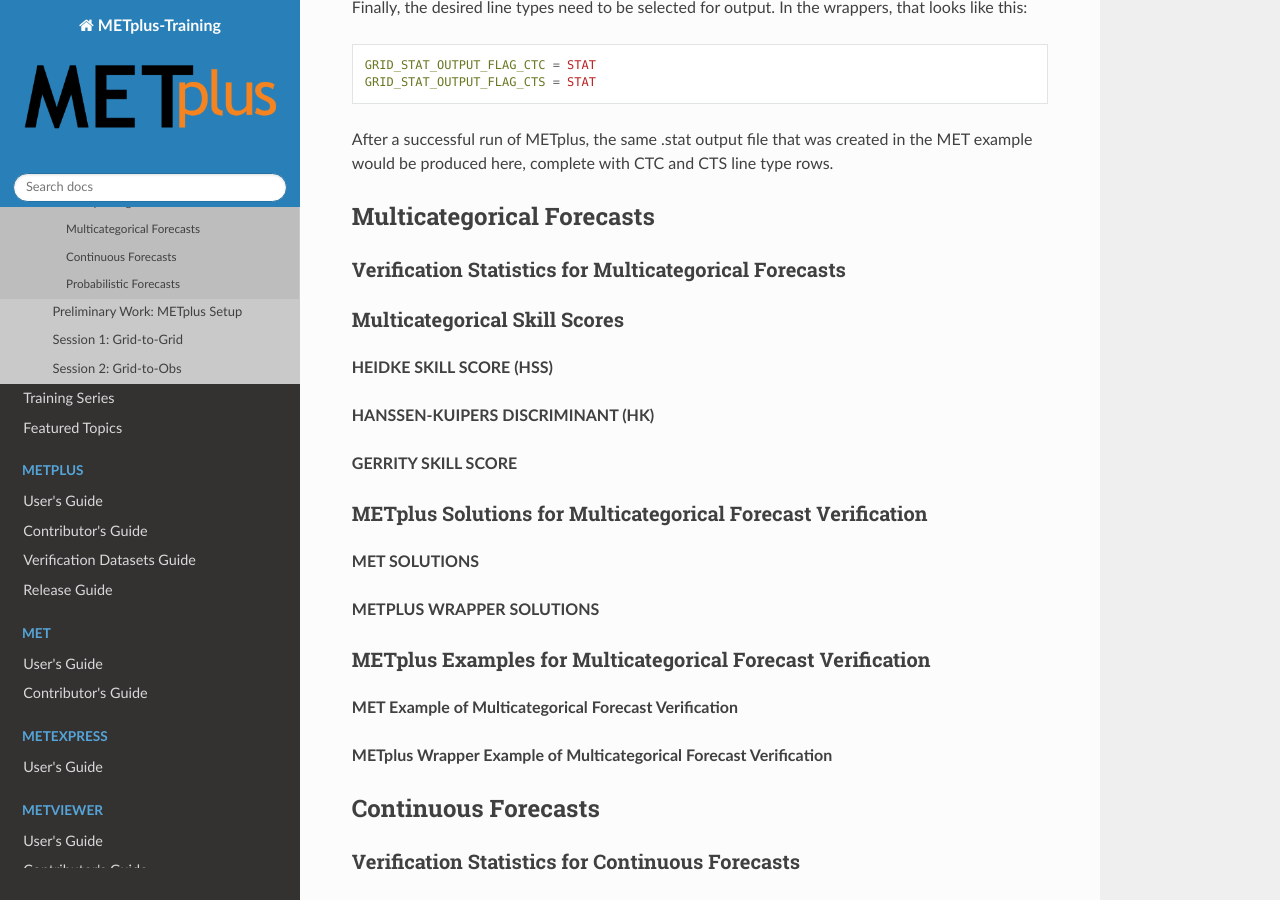
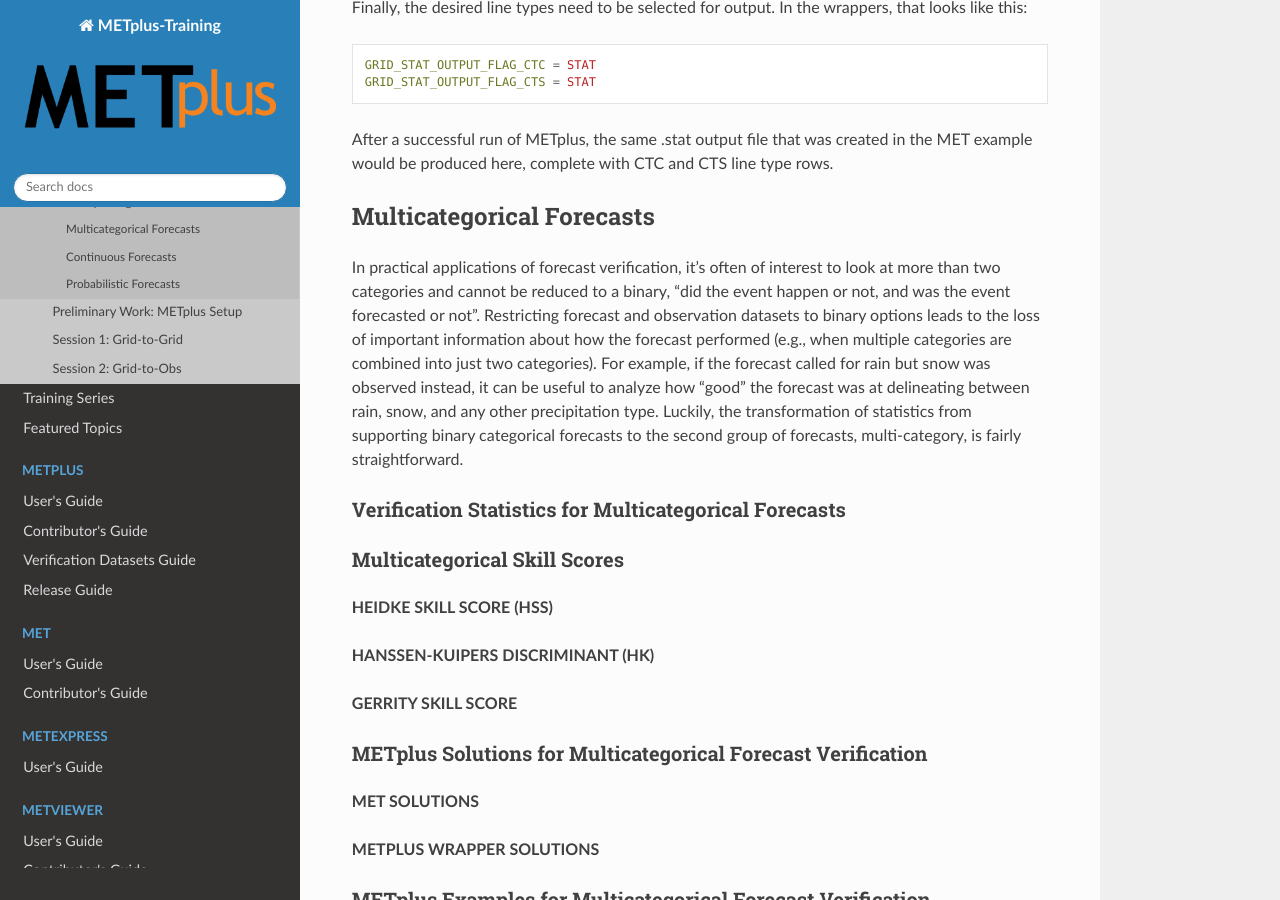
Before and after one commit to dtcenter/METplus-Training, a Sphinx documentation site: the page built from docs/Tutorial/v5.0/basic_verf_stats_review.rst, in a window 1280 px wide and 900 px high, scrolled down 11949 px. Built offline with Sphinx 7.4.7 and the Read the Docs theme 3.1.0, drawn with Linux system fonts in a browser that asks for light colours.

Commit message:
Multicategorical Forecasts

```diff
--- a/docs/Tutorial/v5.0/basic_verf_stats_review.rst
+++ b/docs/Tutorial/v5.0/basic_verf_stats_review.rst
@@ -609,6 +609,18 @@
 Multicategorical Forecasts
 --------------------------
 
+In practical applications of forecast verification, it’s often of interest
+to look at more than two categories and cannot be reduced to a binary,
+“did the event happen or not, and was the event forecasted or not”.
+Restricting forecast and observation datasets to binary options leads
+to the loss of important information about how the forecast performed
+(e.g., when multiple categories are combined into just two categories).
+For example, if the forecast called for rain but snow was observed instead,
+it can be useful to analyze how “good” the forecast was at delineating
+between rain, snow, and any other precipitation type. Luckily, the
+transformation of statistics from supporting binary categorical forecasts
+to the second group of forecasts, multi-category, is fairly straightforward.
+
 Verification Statistics for Multicategorical Forecasts
 ^^^^^^^^^^^^^^^^^^^^^^^^^^^^^^^^^^^^^^^^^^^^^^^^^^^^^^
 
```
